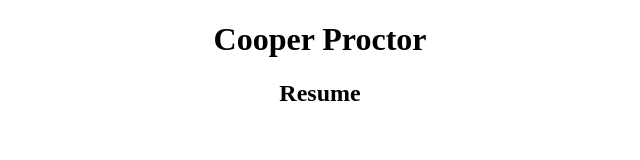
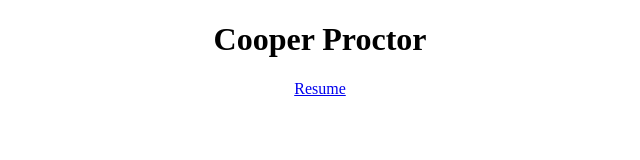
Before and after one commit to chp36/chp36.github.io, a plain HTML site: page index.html in a window 1280 px wide. Shown: the whole page, without its empty margins (320-960 px from the left). Drawn offline with Linux system fonts and the light colour scheme.

Commit message:
Update index.html

```diff
--- a/index.html
+++ b/index.html
@@ -12,7 +12,7 @@
             <div class="container">
                 <div class="row justify-content-center">
                     <div class="col-md-6 col-lg-4">
-                        <h2 href="CooperProctor_Resume.pdf">Resume</ </h2>
+                        <a href="CooperProctor_Resume.pdf" target="_blank">Resume</a>
                     </div>
                 </div>
             </div>
```
